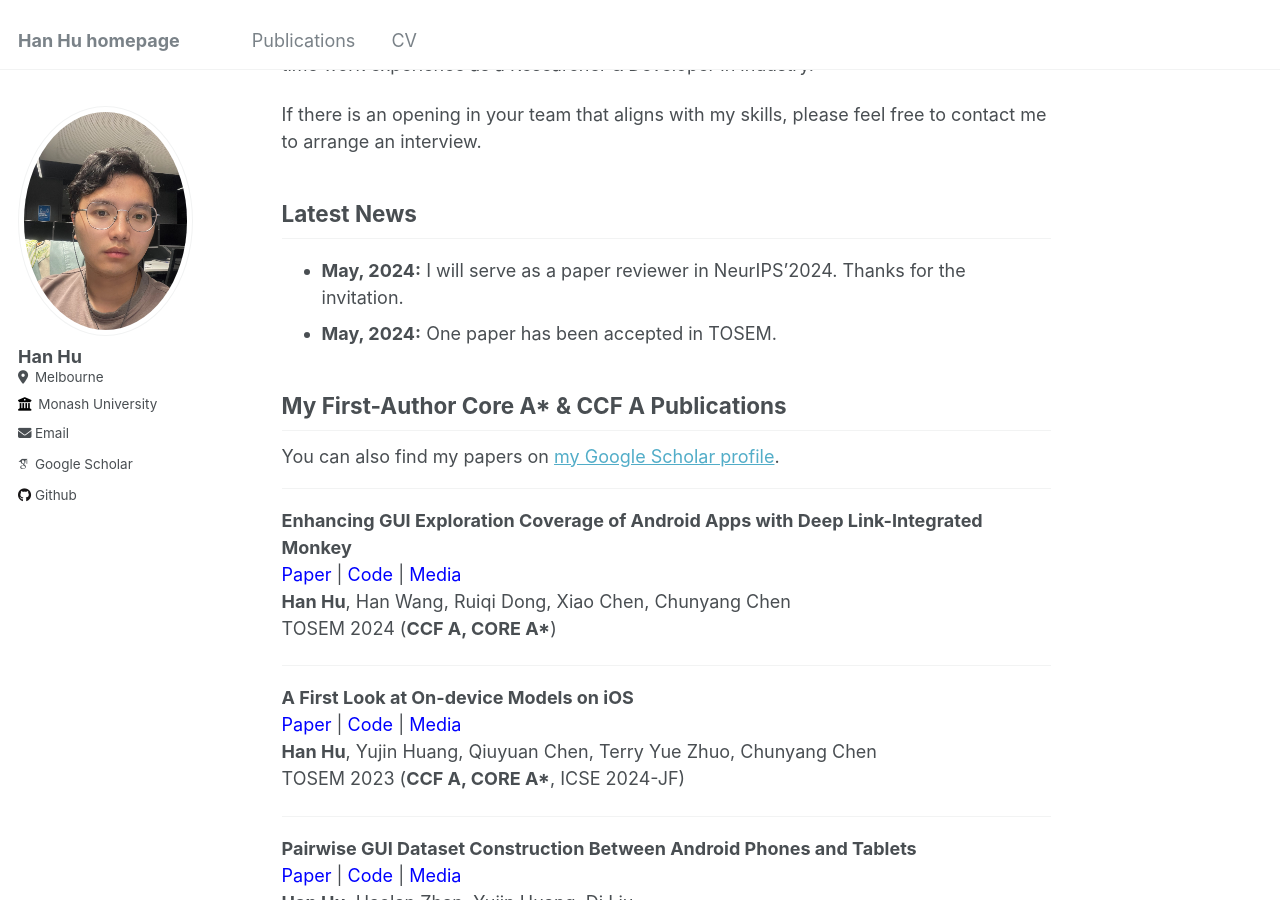
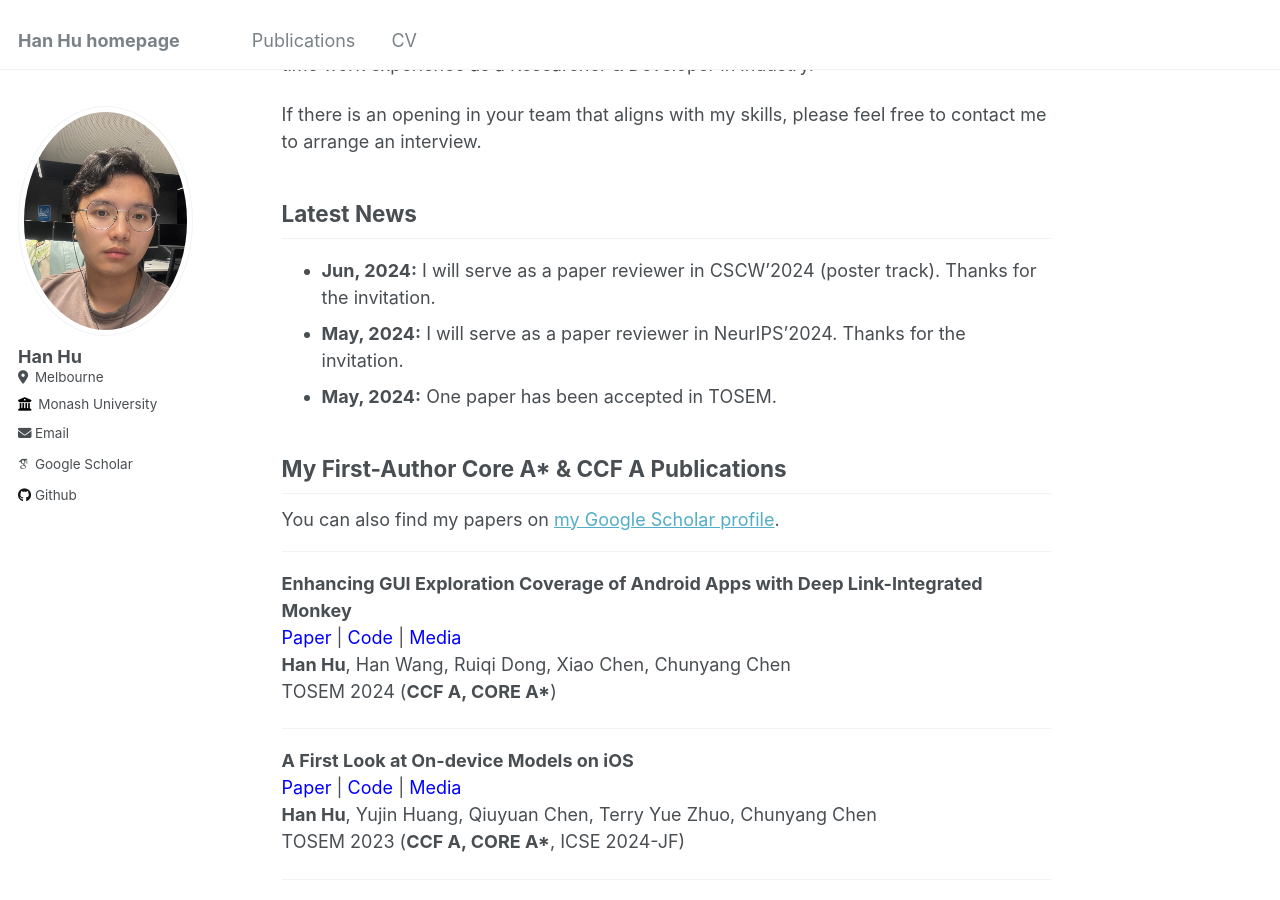
Before and after one commit to huhanGitHub/huhanGitHub.github.io, a Jekyll site: the page built from _pages/about.md, in a window 1280 px wide and 900 px high, scrolled down 1041 px. Built offline with Jekyll 4.4.1, drawn with Linux system fonts in a browser that asks for light colours; some web fonts are replaced.

Commit message:
Update about.md

```diff
--- a/_pages/about.md
+++ b/_pages/about.md
@@ -36,6 +36,7 @@ If there is an opening in your team that aligns with my skills, please feel free
 
 ## Latest News
 
+- **Jun, 2024:** I will serve as a paper reviewer in CSCW'2024 (poster track). Thanks for the invitation.
 - **May, 2024:** I will serve as a paper reviewer in NeurIPS'2024. Thanks for the invitation.
 - **May, 2024:** One paper has been accepted in TOSEM.
 
```
